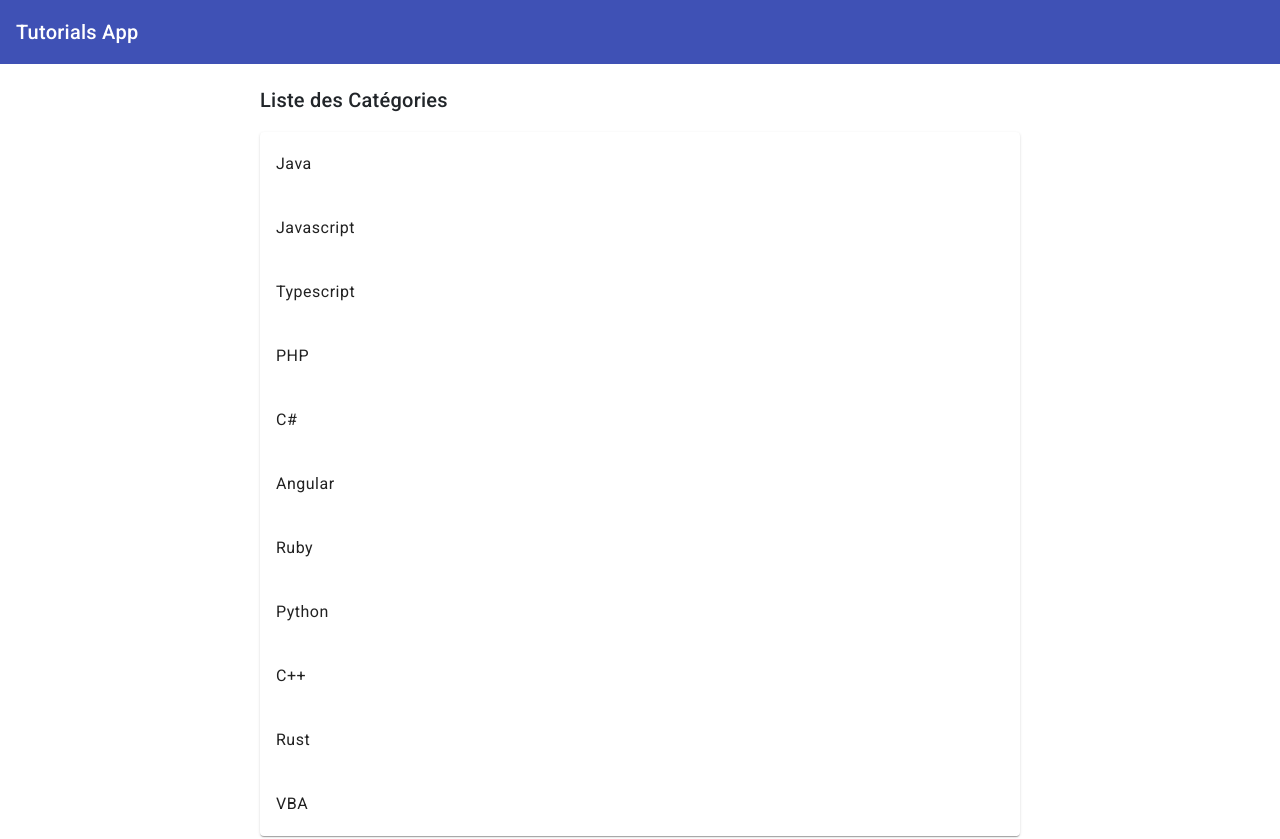
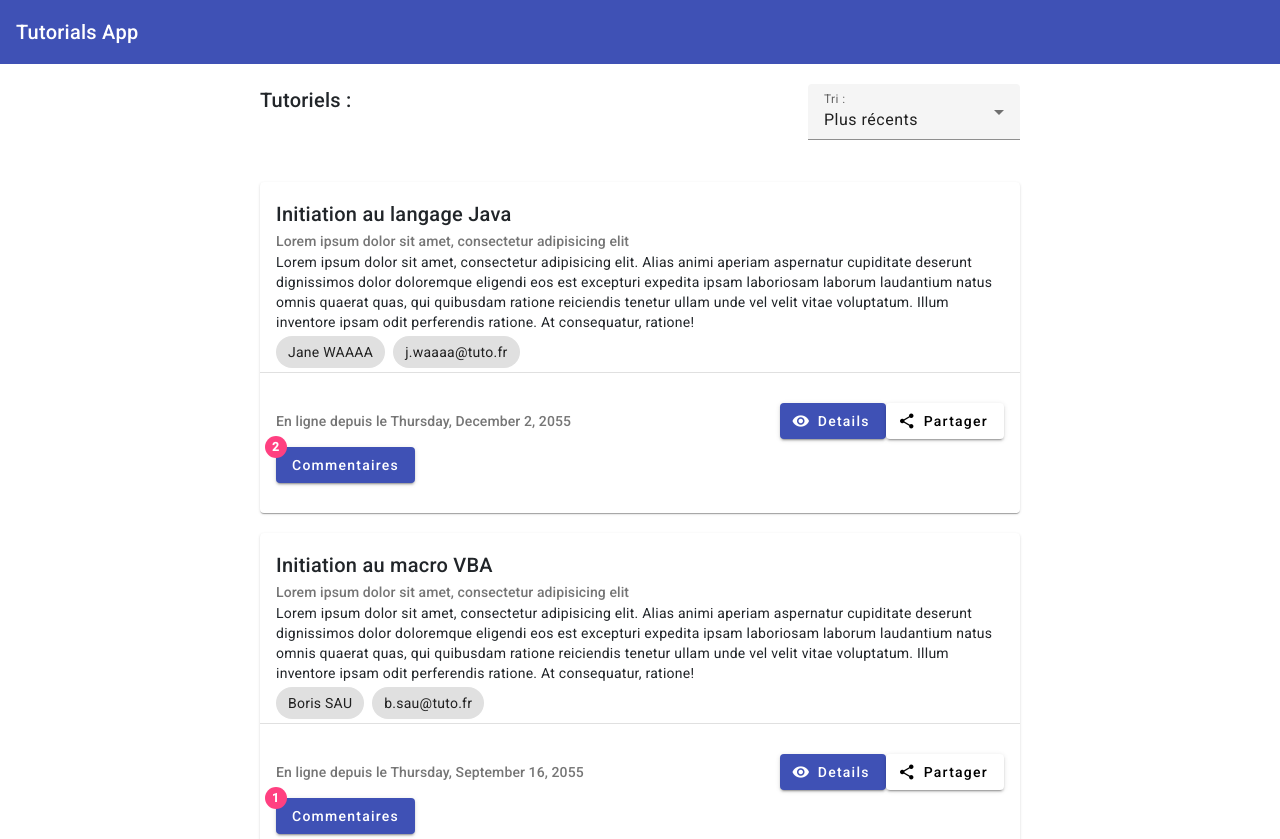
Before and after one commit to sauvageb/Angular_fil_rouge_tutorials, an Angular app: page / in a window 1280 px wide. Shown: the top 839 px of the page. Built offline with nearby package versions, Linux system fonts and the light colour scheme.

Commit message:
affichage des tutorials, creation du pipe et de la directive custom

```diff
--- a/src/app/app.component.html
+++ b/src/app/app.component.html
@@ -1,4 +1,5 @@
 <mat-toolbar color="primary">Tutorials App</mat-toolbar>
 <div class="main-content">
-  <app-categories></app-categories>
+  <!--  <app-categories></app-categories>-->
+  <app-tutorials></app-tutorials>
 </div>
--- a/src/app/app.component.ts
+++ b/src/app/app.component.ts
@@ -2,11 +2,12 @@ import { Component } from '@angular/core';
 import { RouterOutlet } from '@angular/router';
 import {CategoriesComponent} from "./components/categories/categories.component";
 import {MatToolbar} from "@angular/material/toolbar";
+import {TutorialsComponent} from "./components/tutorials/tutorials.component";
 
 @Component({
   selector: 'app-root',
   standalone: true,
-  imports: [RouterOutlet, CategoriesComponent, MatToolbar],
+  imports: [RouterOutlet, CategoriesComponent, MatToolbar, TutorialsComponent],
   templateUrl: './app.component.html',
   styleUrl: './app.component.css'
 })
--- a/src/app/components/tutorials/tutorials.component.css
+++ b/src/app/components/tutorials/tutorials.component.css
@@ -0,0 +1,36 @@
+mat-card {
+  margin-top: 20px;
+  margin-bottom: 20px;
+}
+
+.mat-card-content {
+  overflow: hidden;
+  white-space: nowrap;
+  text-overflow: ellipsis;
+}
+
+mat-chip {
+  margin-top: 10px;
+}
+
+.tutorial-container.informations {
+  display: flex;
+  flex-direction: row;
+  justify-content: space-between;
+  padding-top: 30px;
+  padding-left: 16px;
+  padding-right: 16px;
+}
+
+.tutorial-container.footer {
+  display: flex;
+  flex-direction: column;
+  padding-bottom: 30px;
+  padding-left: 16px;
+  padding-right: 16px;
+}
+
+.sort-header {
+  display: flex;
+  justify-content: space-between;
+}
--- a/src/app/components/tutorials/tutorials.component.html
+++ b/src/app/components/tutorials/tutorials.component.html
@@ -1 +1,65 @@
-<p>tutorials works!</p>
+<div class="sort-header">
+  <h2>Tutoriels :</h2>
+  <mat-form-field>
+    <mat-label>Tri :</mat-label>
+    <mat-select [(value)]="sortByDate">
+      <mat-option value="DESC">Plus récents</mat-option>
+      <mat-option value="ASC">Plus anciens</mat-option>
+    </mat-select>
+  </mat-form-field>
+</div>
+
+<ng-container class="tutorial-container" appHoverHighlight>
+  <mat-card *ngFor="let tuto of tutorials | sortTutorialByDate:sortByDate">
+    <mat-card-header>
+      <mat-card-title>{{tuto.title}}</mat-card-title>
+      <mat-card-subtitle>{{tuto.description}}</mat-card-subtitle>
+    </mat-card-header>
+
+    <mat-card-content>
+      {{tuto.content}}
+    </mat-card-content>
+
+    <mat-card-content>
+      <mat-chip-listbox aria-label="">
+        <mat-chip>{{tuto.author.firstName}} {{tuto.author.lastName | uppercase}}</mat-chip>
+        <mat-chip>{{tuto.author.email}}</mat-chip>
+      </mat-chip-listbox>
+    </mat-card-content>
+
+    <mat-divider></mat-divider>
+
+    <mat-card-actions class="tutorial-container informations">
+      <mat-card-subtitle>En ligne depuis le {{tuto.createdAt | date: 'fullDate'}}</mat-card-subtitle>
+      <div>
+        <button mat-raised-button color="primary">
+          <mat-icon>visibility</mat-icon>
+          Details
+        </button>
+        <button mat-raised-button color="secondary">
+          <mat-icon>share</mat-icon>
+          Partager
+        </button>
+      </div>
+    </mat-card-actions>
+
+    <mat-card-footer class="tutorial-container footer">
+      <div>
+        <button
+          (click)="showComments(tuto)" [disabled]="tuto.comments.length < 1"
+          mat-raised-button color="primary"
+          [matBadgeHidden]="tuto.comments.length < 1"
+          [matBadge]="tuto.comments.length" matBadgePosition="before" matBadgeColor="accent">
+          Commentaires
+        </button>
+      </div>
+
+      <div *ngIf="collapseComments">
+        <mat-list role="list">
+          <mat-list-item *ngFor="let c of tuto.comments">{{c.content}}</mat-list-item>
+        </mat-list>
+      </div>
+    </mat-card-footer>
+  </mat-card>
+
+</ng-container>
--- a/src/app/components/tutorials/tutorials.component.ts
+++ b/src/app/components/tutorials/tutorials.component.ts
@@ -1,12 +1,120 @@
-import { Component } from '@angular/core';
+import {Component, OnInit} from '@angular/core';
+import {DatePipe, NgForOf, NgIf, UpperCasePipe} from "@angular/common";
+import {
+  MatCard,
+  MatCardActions,
+  MatCardContent,
+  MatCardFooter,
+  MatCardHeader,
+  MatCardSubtitle,
+  MatCardTitle
+} from "@angular/material/card";
+import {MatChip, MatChipListbox} from "@angular/material/chips";
+import {MatDivider} from "@angular/material/divider";
+import {MatButton} from "@angular/material/button";
+import {MatIconModule} from "@angular/material/icon";
+import {MatList, MatListItem} from "@angular/material/list";
+import {MatFormField, MatLabel} from "@angular/material/form-field";
+import {MatOption, MatSelect} from "@angular/material/select";
+import {SortTutorialByDatePipe} from "../../pipes/sort-tutorial-by-date.pipe";
+import {MatBadge} from "@angular/material/badge";
+import {HoverHighlightDirective} from "../../directives/hover-highlight.directive";
 
 @Component({
   selector: 'app-tutorials',
   standalone: true,
-  imports: [],
+  imports: [
+    NgForOf,
+    MatCardHeader,
+    MatCard,
+    MatCardTitle,
+    MatCardSubtitle,
+    MatCardContent,
+    MatChipListbox,
+    MatChip,
+    UpperCasePipe,
+    MatDivider,
+    MatCardActions,
+    DatePipe,
+    MatButton,
+    MatIconModule,
+    MatCardFooter,
+    NgIf,
+    MatList,
+    MatListItem,
+    MatFormField,
+    MatLabel,
+    MatSelect,
+    MatOption,
+    SortTutorialByDatePipe,
+    MatBadge,
+    HoverHighlightDirective
+  ],
   templateUrl: './tutorials.component.html',
   styleUrl: './tutorials.component.css'
 })
-export class TutorialsComponent {
+export class TutorialsComponent implements OnInit {
 
+  tutorials!: any[];
+  collapseComments: boolean = false;
+  sortByDate: string = "DESC";
+
+  ngOnInit(): void {
+    this.tutorials = [
+      {
+        id: 1,
+        title: "Afficher une liste avec Material Angular",
+        description: "Lorem ipsum dolor sit amet, consectetur adipisicing elit",
+        content: "Lorem ipsum dolor sit amet, consectetur adipisicing elit. Alias animi aperiam aspernatur cupiditate deserunt dignissimos dolor doloremque eligendi eos est excepturi expedita ipsam laboriosam laborum laudantium natus omnis quaerat quas, qui quibusdam ratione reiciendis tenetur ullam unde vel velit vitae voluptatum. Illum inventore ipsam odit perferendis ratione. At consequatur, ratione!",
+        author: {id: 1, email: "j.doe@tuto.fr", firstName: "John", lastName: "doe"},
+        category: {id: 6, name: "Angular"},
+        createdAt: new Date(2055, 0, 30),
+        comments: []
+      },
+      {
+        id: 2,
+        title: "Initiation au langage Java",
+        description: "Lorem ipsum dolor sit amet, consectetur adipisicing elit",
+        content: "Lorem ipsum dolor sit amet, consectetur adipisicing elit. Alias animi aperiam aspernatur cupiditate deserunt dignissimos dolor doloremque eligendi eos est excepturi expedita ipsam laboriosam laborum laudantium natus omnis quaerat quas, qui quibusdam ratione reiciendis tenetur ullam unde vel velit vitae voluptatum. Illum inventore ipsam odit perferendis ratione. At consequatur, ratione!",
+        author: {id: 2, email: "j.waaaa@tuto.fr", firstName: "Jane", lastName: "waaaa"},
+        category: {id: 1, name: "Java"},
+        createdAt: new Date(2055, 11, 2),
+        comments: [
+          {
+            id: 10,
+            content: "Super tuto ! Bravo Jane",
+            author: {id: 2, email: "j.waaaa@tuto.fr", firstName: "Jane", lastName: "waaaa"}
+          },
+          {
+            id: 11,
+            content: "Très intéressant, merci pour le partage",
+            author: {id: 1, email: "j.doe@tuto.fr", firstName: "John", lastName: "doe"}
+          },
+        ]
+      },
+      {
+        id: 3,
+        title: "Initiation au macro VBA",
+        description: "Lorem ipsum dolor sit amet, consectetur adipisicing elit",
+        content: "Lorem ipsum dolor sit amet, consectetur adipisicing elit. Alias animi aperiam aspernatur cupiditate deserunt dignissimos dolor doloremque eligendi eos est excepturi expedita ipsam laboriosam laborum laudantium natus omnis quaerat quas, qui quibusdam ratione reiciendis tenetur ullam unde vel velit vitae voluptatum. Illum inventore ipsam odit perferendis ratione. At consequatur, ratione!",
+        author: {id: 2, email: "b.sau@tuto.fr", firstName: "Boris", lastName: "Sau"},
+        category: {id: 1, name: "VBA"},
+        createdAt: new Date(2055, 8, 16),
+        comments: [
+          {
+            id: 12,
+            content: "Excel est vraiment génial avec VBA",
+            author: {id: 2, email: "j.waaaa@tuto.fr", firstName: "Jane", lastName: "waaaa"}
+          },
+        ]
+      }
+    ];
+  }
+
+
+  showComments(tuto: any) {
+    if (tuto.comments.length > 0) {
+      this.collapseComments = !this.collapseComments;
+    }
+  }
 }
--- /dev/null
+++ b/src/app/directives/hover-highlight.directive.ts
@@ -0,0 +1,21 @@
+import {Directive, ElementRef, HostListener, Renderer2} from '@angular/core';
+
+@Directive({
+  selector: '[appHoverHighlight]',
+  standalone: true
+})
+export class HoverHighlightDirective {
+
+  constructor(private el: ElementRef, private renderer: Renderer2) {
+  }
+
+  @HostListener('mouseenter') onMouseEnter(): void {
+    this.renderer.addClass(this.el.nativeElement, 'hovered-card');
+  }
+
+  @HostListener('mouseleave') onMouseLeave(): void {
+    this.renderer.removeClass(this.el.nativeElement, 'hovered-card');
+  }
+
+
+}
--- /dev/null
+++ b/src/app/pipes/sort-tutorial-by-date.pipe.ts
@@ -0,0 +1,23 @@
+import {Pipe, PipeTransform} from '@angular/core';
+
+@Pipe({
+  name: 'sortTutorialByDate',
+  standalone: true
+})
+export class SortTutorialByDatePipe implements PipeTransform {
+
+  transform(tutorials: any[], order: string): any[] {
+    if (tutorials && tutorials.length > 0) {
+      if (order === 'DESC') {
+        return tutorials.sort((a, b) => {
+          return b.createdAt.getTime() - a.createdAt.getTime();
+        });
+      } else {
+        return tutorials.sort((a, b) => {
+          return a.createdAt.getTime() - b.createdAt.getTime();
+        });
+      }
+    }
+    return tutorials;
+  }
+}
--- a/src/styles.css
+++ b/src/styles.css
@@ -1,4 +1,19 @@
 /* You can add global styles to this file, and also import other style files */
 
-html, body { height: 100%; }
-body { margin: 0; font-family: Roboto, "Helvetica Neue", sans-serif; }
+html, body {
+  height: 100%;
+}
+
+body {
+  margin: 0;
+  font-family: Roboto, "Helvetica Neue", sans-serif;
+}
+
+.hovered-card {
+  position: relative;
+  bottom: 5px;
+  box-shadow: 0 0 10px rgba(0, 0, 0, 0.5);
+  z-index: 10;
+  transform: scale(0.99);
+  background-color: rgba(205, 205, 205, 0.46);
+}
```
Also changed, not shown: 2 other files (tests, documents, lock files or other folders).
